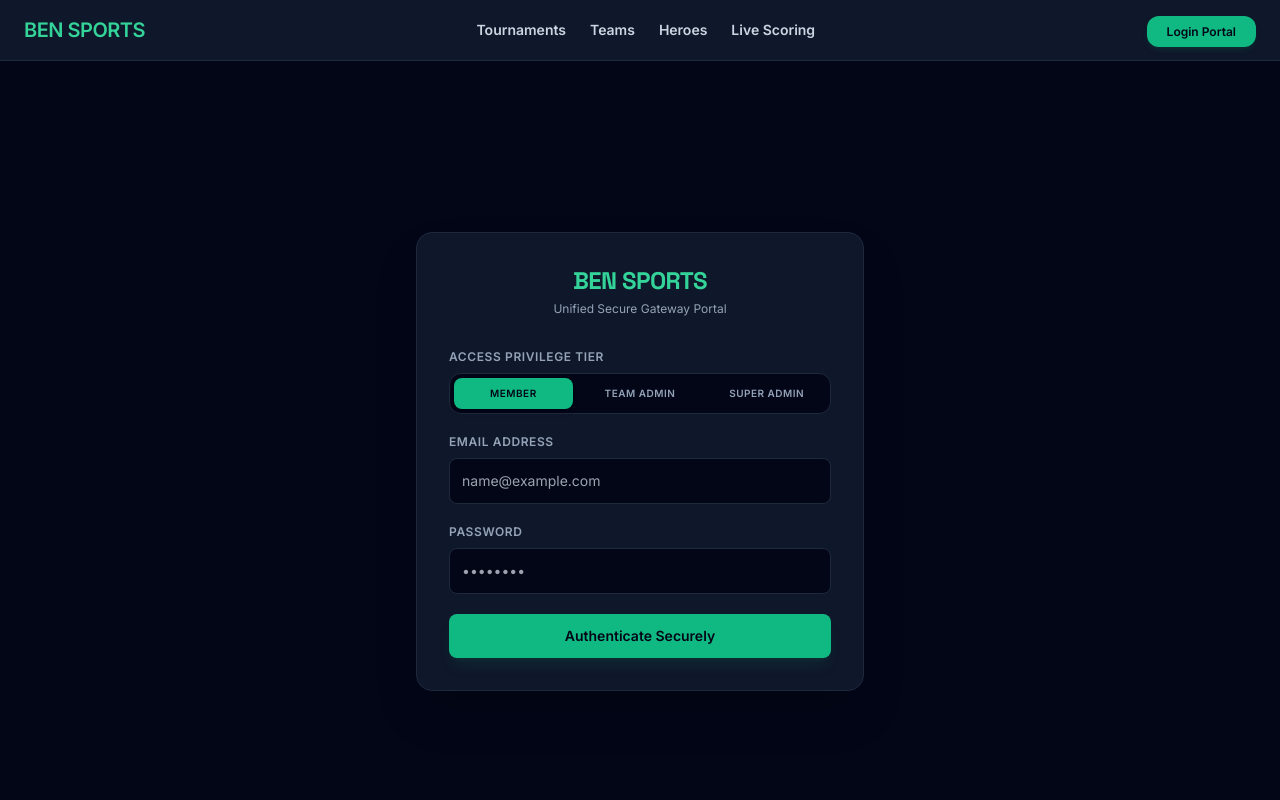
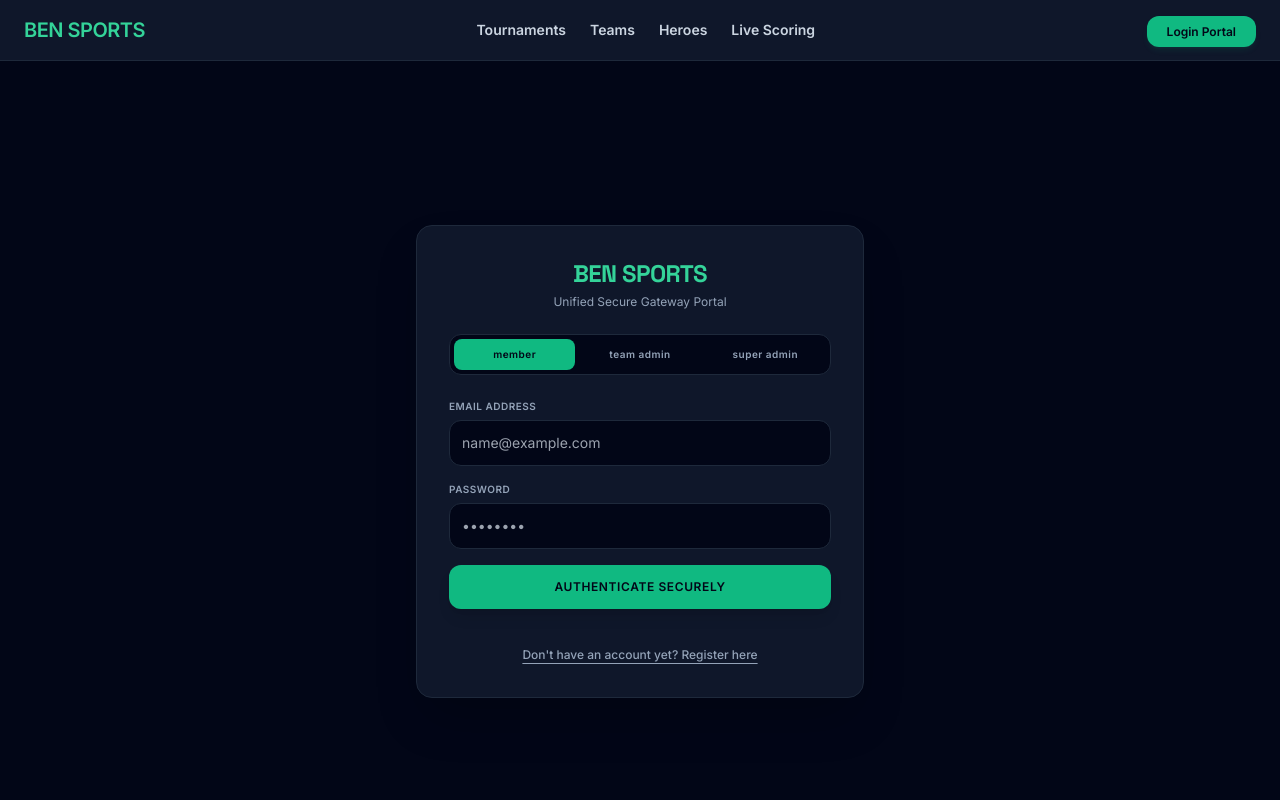
Before and after one commit to bensportscricket-ship-it/ben-sports, a React (Vite) app: page /login in a window 1280 px wide. Shown: the top 800 px of the page. Built offline with nearby package versions, Linux system fonts and the light colour scheme; no server answers.

Commit message:
feat: add client-side toggle for direct website registration and custom tier logins

```diff
--- a/src/pages/Login.jsx
+++ b/src/pages/Login.jsx
@@ -1,97 +1,114 @@
 import React, { useState } from 'react';
+import { supabase } from '../utils/supabaseClient';
 import { useNavigate } from 'react-router-dom';
 
 export default function Login() {
   const navigate = useNavigate();
+  const [isSignUp, setIsSignUp] = useState(false);
+  const [roleSelection, setRoleSelection] = useState('member'); // member, team_admin, super_admin
   const [email, setEmail] = useState('');
   const [password, setPassword] = useState('');
-  const [selectedRole, setSelectedRole] = useState('member'); // default role
+  const [loading, setLoading] = useState(false);
 
-  const handleLoginSubmit = (e) => {
+  const handleAuth = async (e) => {
     e.preventDefault();
+    setLoading(true);
 
-    // Simulating secure token generation and saving to localStorage
-    const mockUserData = {
+    try {
+      if (isSignUp) {
+        // 🆕 PUBLIC SIGN UP FROM WEBSITE
+        const { data, error } = await supabase.auth.signUp({
           email,
-      role: selectedRole,
-      token: `sec_token_${selectedRole}_${Date.now()}`
-    };
+          password,
+          options: {
+            data: {
+              initial_role: roleSelection, // Passes their requested tier down
+            }
+          }
+        });
+        if (error) throw error;
+        alert('Account registration initiated! Check your email inbox for a secure verification link.');
+      } else {
+        // 🔑 LIVE LOGIN FROM WEBSITE
+        const { data, error } = await supabase.auth.signInWithPassword({ email, password });
+        if (error) throw error;
 
-    localStorage.setItem('ben_sports_user', JSON.stringify(mockUserData));
+        // Fetch profile tier to route them correctly
+        const { data: profile } = await supabase
+          .from('profiles')
+          .select('role')
+          .eq('uuid', data.user.id)
+          .single();
 
-    // Role-Based Smart Redirects
-    if (selectedRole === 'super_admin') {
-      navigate('/tournaments'); // Super admins go right into tournament controls
-    } else if (selectedRole === 'team_admin') {
-      navigate('/teams'); // Team admins go straight to their roster financial sheets
+        if (profile?.role === 'super_admin') {
+          navigate('/score'); // Send master admin straight to scoring controllers
+        } else if (profile?.role === 'team_admin') {
+          navigate('/teams'); // Send captains straight to finance ledgers
         } else {
-      navigate('/heroes'); // Standard members land on the stats leaderboards
+          navigate('/'); // Send standard players to landing hub
+        }
+      }
+    } catch (err) {
+      alert(err.message);
+    } finally {
+      setLoading(false);
     }
   };
 
   return (
-    <div className="min-h-screen bg-slate-950 text-white flex items-center justify-center p-4">
-      <div className="w-full max-w-md bg-slate-900 border border-slate-800 rounded-2xl p-8 shadow-2xl">
-        <div className="text-center mb-8">
-          <h1 className="text-2xl font-black text-emerald-400 tracking-tight">BEN SPORTS</h1>
-          <p className="text-slate-400 text-xs mt-1">Unified Secure Gateway Portal</p>
+    <div className="min-h-screen bg-slate-950 flex items-center justify-center p-4">
+      <div className="bg-slate-900 border border-slate-800 rounded-2xl p-6 md:p-8 w-full max-w-md space-y-6 shadow-2xl">
+        <div className="text-center">
+          <h1 className="text-2xl font-black tracking-tight text-emerald-400">BEN SPORTS</h1>
+          <p className="text-xs text-slate-400 mt-1">
+            {isSignUp ? 'Create your platform account instantly' : 'Unified Secure Gateway Portal'}
+          </p>
         </div>
 
-        <form onSubmit={handleLoginSubmit} className="space-y-5">
-          {/* Role selection segment */}
-          <div>
-            <label className="block text-xs font-bold text-slate-400 uppercase tracking-wider mb-2">Access Privilege Tier</label>
-            <div className="grid grid-cols-3 gap-2 bg-slate-950 p-1 rounded-xl border border-slate-800">
-              {['member', 'team_admin', 'super_admin'].map((role) => (
+        {/* Dynamic Selector Tabs */}
+        <div className="grid grid-cols-3 gap-1 bg-slate-950 p-1 rounded-xl border border-slate-800 text-[10px] font-bold uppercase tracking-wider">
+          {['member', 'team_admin', 'super_admin'].map((tier) => (
             <button
-                  key={role}
-                  type="button"
-                  onClick={() => setSelectedRole(role)}
-                  className={`py-2 rounded-lg text-[10px] font-black uppercase tracking-wider transition-all ${
-                    selectedRole === role
-                      ? 'bg-emerald-500 text-slate-950 shadow-md'
-                      : 'text-slate-400 hover:text-slate-200'
-                  }`}
+              key={tier} type="button" onClick={() => setRoleSelection(tier)}
+              className={`py-2 rounded-lg text-center transition-all ${roleSelection === tier ? 'bg-emerald-500 text-slate-950 font-black' : 'text-slate-400 hover:text-slate-200'}`}
             >
-                  {role.replace('_', ' ')}
+              {tier.replace('_', ' ')}
             </button>
           ))}
         </div>
-          </div>
 
-          {/* Email input field */}
+        <form onSubmit={handleAuth} className="space-y-4">
           <div>
-            <label className="block text-xs font-bold text-slate-400 uppercase tracking-wider mb-2">Email Address</label>
+            <label className="block text-[10px] font-bold text-slate-400 uppercase tracking-wider mb-1.5">Email Address</label>
             <input
-              type="email"
-              required
-              value={email}
-              onChange={(e) => setEmail(e.target.value)}
-              placeholder="name@example.com"
-              className="w-full bg-slate-950 border border-slate-800 rounded-lg p-3 text-sm text-slate-100 focus:border-emerald-500 focus:outline-none"
+              type="email" required value={email} onChange={(e) => setEmail(e.target.value)} placeholder="name@example.com"
+              className="w-full bg-slate-950 border border-slate-800 rounded-xl p-3 text-sm text-slate-100 focus:border-emerald-500 focus:outline-none"
             />
           </div>
-
-          {/* Password field */}
           <div>
-            <label className="block text-xs font-bold text-slate-400 uppercase tracking-wider mb-2">Password</label>
+            <label className="block text-[10px] font-bold text-slate-400 uppercase tracking-wider mb-1.5">Password</label>
             <input
-              type="password"
-              required
-              value={password}
-              onChange={(e) => setPassword(e.target.value)}
-              placeholder="••••••••"
-              className="w-full bg-slate-950 border border-slate-800 rounded-lg p-3 text-sm text-slate-100 focus:border-emerald-500 focus:outline-none"
+              type="password" required value={password} onChange={(e) => setPassword(e.target.value)} placeholder="••••••••"
+              className="w-full bg-slate-950 border border-slate-800 rounded-xl p-3 text-sm text-slate-100 focus:border-emerald-500 focus:outline-none"
             />
           </div>
 
           <button
-            type="submit"
-            className="w-full bg-emerald-500 hover:bg-emerald-600 text-slate-950 font-black py-3 rounded-lg text-sm transition-colors shadow-lg shadow-emerald-500/10 mt-2"
+            type="submit" disabled={loading}
+            className="w-full bg-emerald-500 hover:bg-emerald-600 disabled:bg-slate-800 text-slate-950 font-black text-xs uppercase tracking-wider py-3.5 rounded-xl transition-all shadow-lg"
           >
-            Authenticate Securely
+            {loading ? 'Processing...' : isSignUp ? 'Register New Account' : 'Authenticate Securely'}
           </button>
         </form>
+
+        <div className="text-center pt-2">
+          <button
+            type="button" onClick={() => setIsSignUp(!isSignUp)}
+            className="text-xs text-slate-400 hover:text-emerald-400 transition-colors font-medium underline underline-offset-4"
+          >
+            {isSignUp ? 'Already registered? Sign In instead' : "Don't have an account yet? Register here"}
+          </button>
+        </div>
       </div>
     </div>
   );
```
Lines whose indentation alone changed are shown as unchanged.
